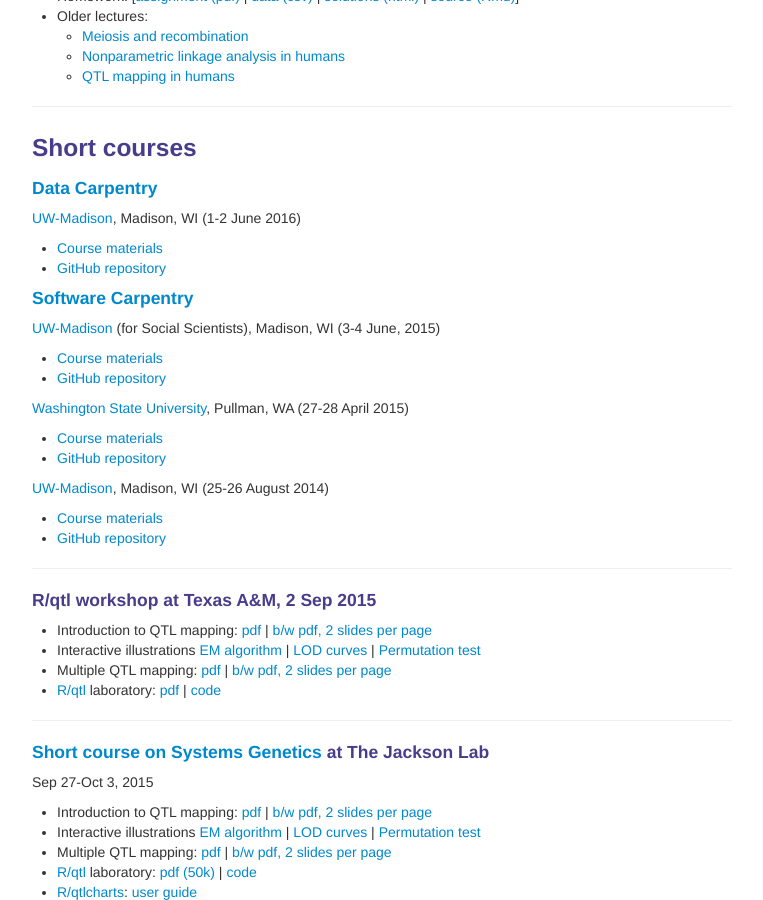
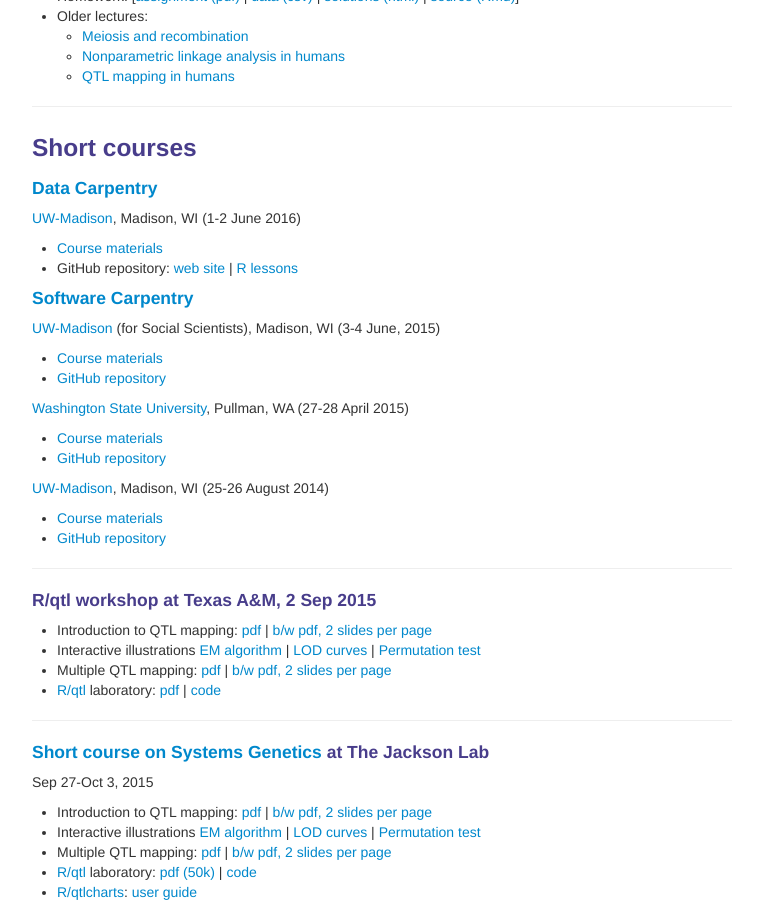
Before and after one commit to kbroman/kbroman.github.io, a Jekyll site: the page built from pages/teaching.md, in a window 1280 px wide and 900 px high, scrolled down 488 px. Shown: the whole window, without its empty margins (258-1021 px from the left). Built offline with Jekyll 4.4.1, drawn with Linux system fonts in a browser that asks for light colours.

Commit message:
pages/teaching: point to github repo for my version of Data Carpentry R lessons

```diff
--- a/pages/teaching.md
+++ b/pages/teaching.md
@@ -50,7 +50,9 @@
 Madison, WI (1-2 June 2016)
 
   - [Course materials](http://uw-madison-aci.github.io/2016-06-01-uwmadison/)
-  - [GitHub repository](https://github.com/uw-madison-aci/2016-06-01-uwmadison/)
+  - GitHub repository:
+    [web site](https://github.com/uw-madison-aci/2016-06-01-uwmadison/)
+    | [R lessons](https://github.com/kbroman/datacarpentry_R_2016-06-01/)
 
 #### [Software Carpentry](http://software-carpentry.org/)
 
```
